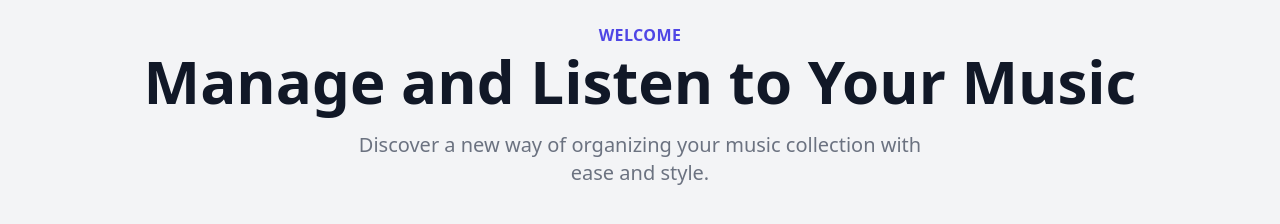
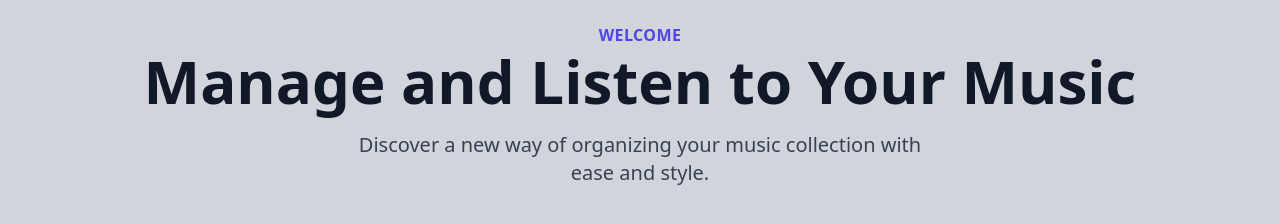
Before and after one commit to dlalude/beatpal.github.io, a plain HTML site: page index.html in a window 1280 px wide. Shown: the part 2300-2524 px from the top of the page. Drawn offline with nearby package versions, Linux system fonts and the light colour scheme.

Commit message:
Update index.html
increased color-contrast ratio

```diff
--- a/index.html
+++ b/index.html
@@ -6,7 +6,7 @@
   <title>Music Landing Page</title>
   <link href="https://cdn.jsdelivr.net/npm/tailwindcss@2.2.19/dist/tailwind.min.css" rel="stylesheet">
 </head>
-<body class="bg-gray-100 font-sans leading-normal tracking-normal">
+<body class="bg-gray-300 font-sans leading-normal tracking-normal">
 
 <div class="bg-blue-600">
   <div class="max-w-7xl mx-auto py-5 px-4 sm:px-6 lg:px-8 flex flex-wrap justify-between items-center">
@@ -284,7 +284,7 @@
   <div class="text-center">
     <h2 class="text-base text-indigo-600 font-semibold tracking-wide uppercase">Welcome</h2>
     <p class="mt-1 text-4xl sm:text-5xl lg:text-6xl font-extrabold text-gray-900">Manage and Listen to Your Music</p>
-    <p class="max-w-xl mt-5 mx-auto text-xl text-gray-500">Discover a new way of organizing your music collection with ease and style.</p>
+    <p class="max-w-xl mt-5 mx-auto text-xl text-gray-700">Discover a new way of organizing your music collection with ease and style.</p>
   </div>
   <div class="mt-10">
     <div class="grid grid-cols-1 gap-8 sm:grid-cols-2 lg:grid-cols-3">
```
